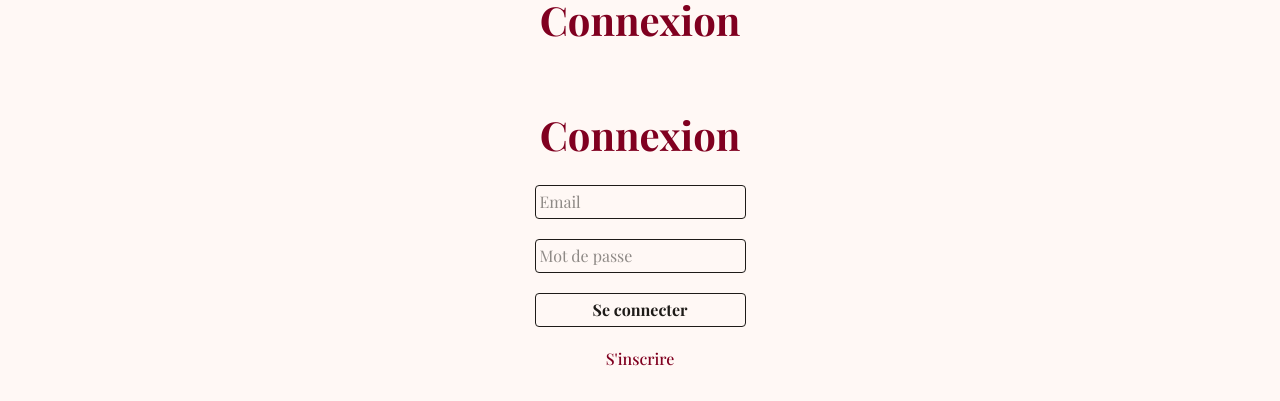
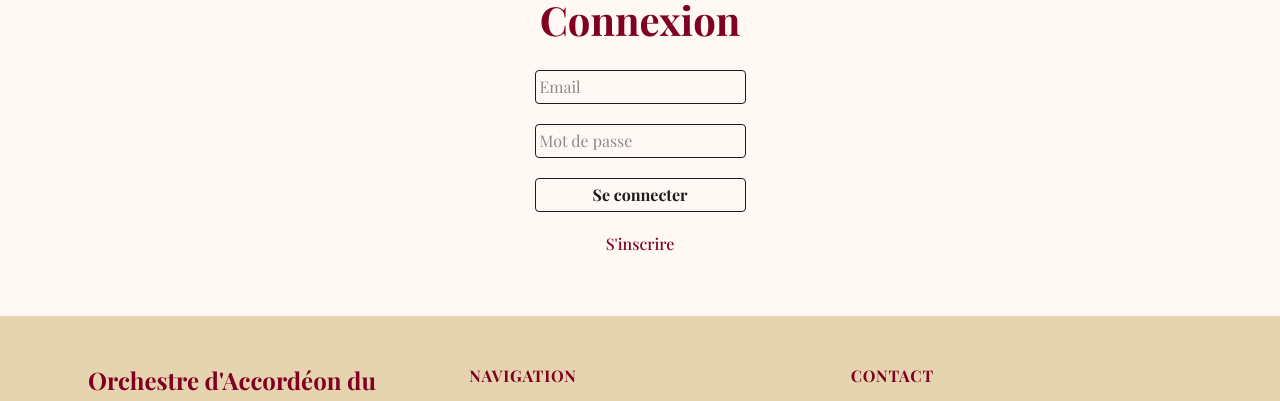
Before and after one commit to LednuZ/website-orchestre, a Next.js app in the folder src/: page /membre/connexion in a window 1280 px wide. Shown: the part 129-530 px from the top of the page. Built offline with nearby package versions, Linux system fonts and the light colour scheme; no server answers.

Commit message:
Correction du double affichage de "Connexion" sur la page /membre/connexion

```diff
--- a/src/app/membre/connexion/loginForm.tsx
+++ b/src/app/membre/connexion/loginForm.tsx
@@ -2,7 +2,7 @@
 
 import { useState } from 'react'
 import Link from 'next/link'
-import { useRouter } from 'next/router'
+import { useRouter } from 'next/navigation'
 
 export default function LoginForm() {
     const router = useRouter()
@@ -33,10 +33,6 @@ export default function LoginForm() {
 
 
     return (
-        <div className='flex flex-col max-w-md mx-auto'>
-
-            <h1 className="text-center pb-5">Connexion</h1>
-
         <div className='text-center'>
             <form className="flex flex-col gap-5" onSubmit={handleSubmit}>
                 <input className="p-1 rounded border" type="email" placeholder='Email' value={email} onChange={(e) => setEmail(e.target.value)} required />
@@ -47,6 +43,5 @@ export default function LoginForm() {
             <Link className="inline-block mt-5 text-primary font-medium hover:font-bold" href='/membre/inscription'>S'inscrire</Link>
 
         </div>
-        </div>
     )
 }
```
Lines whose indentation alone changed are shown as unchanged.
